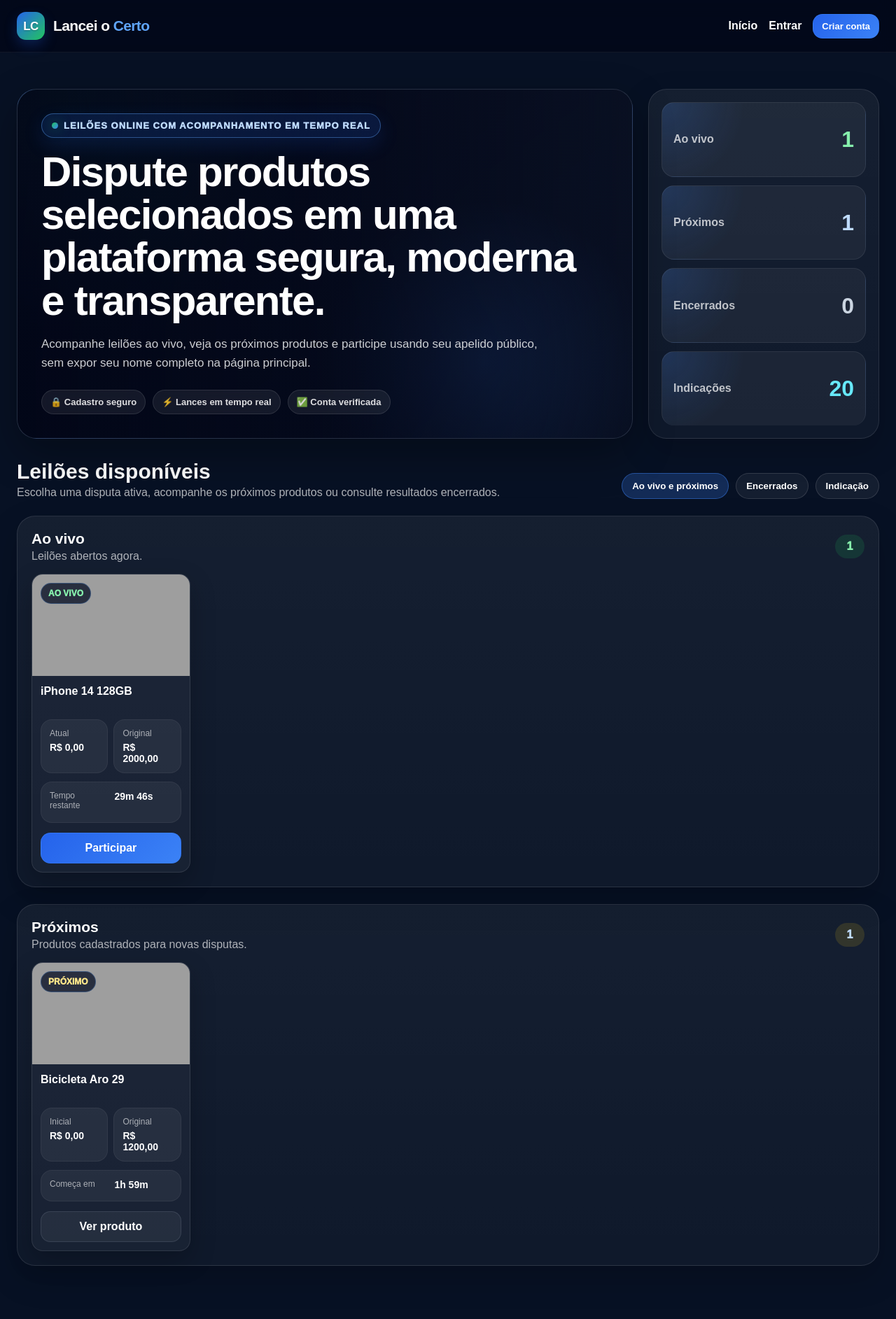
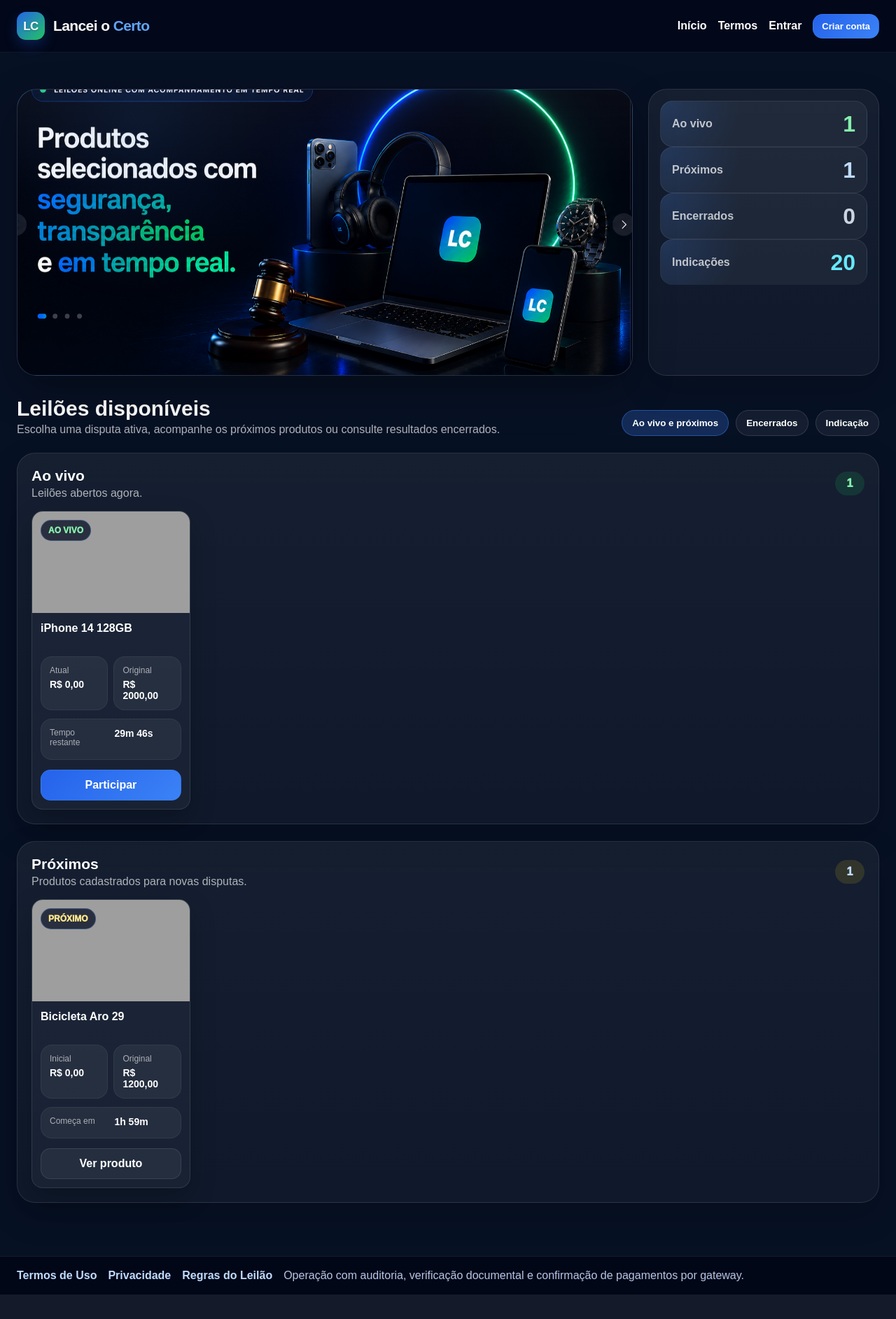
Before and after one commit to vinici459/lanceiocerto, a FastAPI app: page / in a window 1280 px wide. Shown: the whole page at 70% size. After the commit the page ends 1850 px from the top, so only its background shows below. Run offline with FastAPI, Linux system fonts and the light colour scheme; data comes from the database, SQL or seed files in the repository; data that the repository does not hold is empty; grey boxes are pictures that could not be loaded.

Commit message:
hero profissional com imagem animada

```diff
--- a/app.py
+++ b/app.py
@@ -78,6 +78,8 @@ class User(Base):
     document_file_url: Mapped[str] = mapped_column(String(600), default="")
     selfie_file_url: Mapped[str] = mapped_column(String(600), default="")
     verified_at: Mapped[Optional[datetime]] = mapped_column(DateTime, nullable=True)
+    terms_accepted_at: Mapped[Optional[datetime]] = mapped_column(DateTime, nullable=True)
+    privacy_accepted_at: Mapped[Optional[datetime]] = mapped_column(DateTime, nullable=True)
     wallet_balance: Mapped[float] = mapped_column(Float, default=0.0)
     created_at: Mapped[datetime] = mapped_column(DateTime, default=datetime.utcnow)
 
@@ -293,6 +295,21 @@ class CashbackEntry(Base):
     user: Mapped[User] = relationship(foreign_keys=[user_id])
     auction: Mapped[AuctionItem] = relationship(foreign_keys=[auction_id])
 
+
+class AuditLog(Base):
+    __tablename__ = "audit_logs"
+
+    id: Mapped[int] = mapped_column(Integer, primary_key=True)
+    user_id: Mapped[Optional[int]] = mapped_column(ForeignKey("users.id"), nullable=True)
+    action: Mapped[str] = mapped_column(String(80), default="")
+    entity_type: Mapped[str] = mapped_column(String(80), default="")
+    entity_id: Mapped[str] = mapped_column(String(80), default="")
+    ip_address: Mapped[str] = mapped_column(String(80), default="")
+    details: Mapped[str] = mapped_column(Text, default="")
+    created_at: Mapped[datetime] = mapped_column(DateTime, default=datetime.utcnow)
+
+    user: Mapped[Optional[User]] = relationship(foreign_keys=[user_id])
+
 class ProductSuggestionVote(Base):
     __tablename__ = "product_suggestion_votes"
 
@@ -441,6 +458,35 @@ def account_status_label(user: Optional["User"]) -> str:
         return "Documentos em análise"
     return "Documentos pendentes"
 
+
+
+
+def client_ip(request: Request) -> str:
+    forwarded = request.headers.get("x-forwarded-for", "")
+    if forwarded:
+        return forwarded.split(",")[0].strip()[:80]
+    return (request.client.host if request.client else "")[:80]
+
+
+def audit_event(db: Session, request: Request, action: str, user: Optional[User] = None, entity_type: str = "", entity_id: str | int = "", details: str = "") -> None:
+    try:
+        db.add(AuditLog(
+            user_id=getattr(user, "id", None),
+            action=action[:80],
+            entity_type=entity_type[:80],
+            entity_id=str(entity_id)[:80],
+            ip_address=client_ip(request),
+            details=(details or "")[:2000],
+        ))
+    except Exception:
+        pass
+
+
+def validate_cpf_digits(value: str) -> bool:
+    digits = re.sub(r"\D", "", value or "")
+    if len(digits) != 11 or digits == digits[0] * 11:
+        return False
+    return True
 
 def fmt_deadline(dt: Optional[datetime]) -> str:
     if not dt:
@@ -923,6 +969,8 @@ def ensure_columns() -> None:
                 "document_file_url": "VARCHAR(600) DEFAULT ''",
                 "selfie_file_url": "VARCHAR(600) DEFAULT ''",
                 "verified_at": "DATETIME",
+                "terms_accepted_at": "DATETIME",
+                "privacy_accepted_at": "DATETIME",
             }.items():
                 if name not in cols:
                     conn.execute(text(f"ALTER TABLE users ADD COLUMN {name} {ddl}"))
@@ -1242,6 +1290,33 @@ def vote_product_suggestion(request: Request, product_key: str = Form(...)):
     finally:
         db.close()
 
+
+@app.get("/termos-de-uso", response_class=HTMLResponse)
+def terms_page(request: Request):
+    db = SessionLocal()
+    try:
+        return templates.TemplateResponse("legal_terms.html", {"request": request, "user": current_user(request, db)})
+    finally:
+        db.close()
+
+
+@app.get("/politica-de-privacidade", response_class=HTMLResponse)
+def privacy_page(request: Request):
+    db = SessionLocal()
+    try:
+        return templates.TemplateResponse("legal_privacy.html", {"request": request, "user": current_user(request, db)})
+    finally:
+        db.close()
+
+
+@app.get("/regras-do-leilao", response_class=HTMLResponse)
+def auction_rules_page(request: Request):
+    db = SessionLocal()
+    try:
+        return templates.TemplateResponse("legal_rules.html", {"request": request, "user": current_user(request, db)})
+    finally:
+        db.close()
+
 @app.get("/register", response_class=HTMLResponse)
 def register_page(request: Request):
     return templates.TemplateResponse("register.html", {"request": request, "error": None})
@@ -1264,10 +1339,16 @@ async def register(
     state: str = Form(...),
     document_file: UploadFile = File(...),
     selfie_file: UploadFile = File(...),
+    accept_terms: str = Form(""),
+    accept_privacy: str = Form(""),
 ):
     db = SessionLocal()
     try:
         clean_public_name = normalize_public_name(public_name)
+        if accept_terms != "on" or accept_privacy != "on":
+            return templates.TemplateResponse("register.html", {"request": request, "error": "Para criar a conta, é obrigatório aceitar os Termos de Uso e a Política de Privacidade."})
+        if not validate_cpf_digits(cpf):
+            return templates.TemplateResponse("register.html", {"request": request, "error": "Informe um CPF válido com 11 dígitos."})
         if len(clean_public_name) < 3:
             return templates.TemplateResponse("register.html", {"request": request, "error": "Escolha um apelido público com pelo menos 3 caracteres."})
         exists = db.query(User).filter(User.email == email.strip().lower()).first()
@@ -1309,9 +1390,13 @@ async def register(
             selfie_file_url=selfie_url,
             identity_status="pending",
             identity_note="Cadastro enviado. Documentos aguardando análise do administrador.",
+            terms_accepted_at=datetime.utcnow(),
+            privacy_accepted_at=datetime.utcnow(),
             wallet_balance=0.0,
         )
         db.add(user)
+        db.flush()
+        audit_event(db, request, "user.register", user, "user", user.id, "Cadastro criado com documentos pendentes e aceite dos termos.")
         db.commit()
         return RedirectResponse("/login?created=1", status_code=303)
     finally:
@@ -1564,12 +1649,27 @@ def account_add_balance(request: Request, amount: float = Form(...)):
         if amount <= 0:
             raise HTTPException(status_code=400, detail="Valor inválido.")
         # Em produção, o saldo só deve ser creditado por webhook confirmado do gateway de pagamento.
-        db.add(WalletTransaction(user_id=user.id, amount=0.0, kind="deposit_pending", note=f"Depósito solicitado: R$ {fmt_money(amount)}. Aguardando integração/webhook do gateway."))
+        tx = WalletTransaction(user_id=user.id, amount=0.0, kind="deposit_pending", note=f"Depósito solicitado: R$ {fmt_money(amount)}. Aguardando integração/webhook do gateway.")
+        db.add(tx)
+        audit_event(db, request, "wallet.deposit_requested", user, "wallet_transaction", "pending", f"Valor solicitado: R$ {fmt_money(amount)}")
         db.commit()
         return RedirectResponse("/minha-conta?saldo=1", status_code=303)
     finally:
         db.close()
 
+
+
+@app.get("/minha-conta/comprovantes", response_class=HTMLResponse)
+def my_receipts(request: Request):
+    db = SessionLocal()
+    try:
+        user = require_user(request, db)
+        transactions = db.query(WalletTransaction).filter(WalletTransaction.user_id == user.id).order_by(desc(WalletTransaction.created_at)).limit(100).all()
+        orders = db.query(WinnerOrder).filter(WinnerOrder.user_id == user.id).order_by(desc(WinnerOrder.created_at)).limit(100).all()
+        audits = db.query(AuditLog).filter(AuditLog.user_id == user.id).order_by(desc(AuditLog.created_at)).limit(100).all()
+        return templates.TemplateResponse("account_pages.html", {"request": request, "user": user, "section": "receipts", "wallet_transactions": transactions, "orders_raw": orders, "audit_logs": audits})
+    finally:
+        db.close()
 
 @app.get("/minha-conta/cadastro", response_class=HTMLResponse)
 def my_profile(request: Request):
@@ -1712,14 +1812,19 @@ def confirm_payment_flow(
                 note=f"Pagamento do leilão #{order.auction_id}"
             ))
 
-        # ⚠️ PIX/CARTÃO (simulação por enquanto)
+        # PIX/CARTÃO: em homologação, não marca como pago sem webhook real do gateway.
         elif payment_method in ["pix", "card"]:
-            pass  # depois você integra Mercado Pago
-
-        # ✅ Finaliza pagamento
+            order.status = "pending_gateway"
+            order.admin_note = "Pagamento iniciado. Aguardando confirmação oficial do gateway/webhook."
+            audit_event(db, request, "order.payment_gateway_pending", user, "order", order.id, f"Método: {payment_method}")
+            db.commit()
+            return RedirectResponse("/minha-conta/ganhos", status_code=303)
+
+        # Pagamento com saldo interno confirmado.
         order.status = "paid"
         order.paid_at = datetime.utcnow()
-        order.admin_note = "Pagamento confirmado pelo sistema."
+        order.admin_note = "Pagamento confirmado com saldo interno."
+        audit_event(db, request, "order.payment_wallet_confirmed", user, "order", order.id, f"Valor: R$ {fmt_money(order.final_price)}")
 
         db.commit()
 
@@ -1842,6 +1947,7 @@ def admin_dashboard(request: Request):
                 "withdrawal_requests": withdrawal_requests,
                 "support_tickets": support_tickets,
                 "user_audit": user_audit_map(db, users),
+                "audit_logs": db.query(AuditLog).order_by(desc(AuditLog.created_at)).limit(300).all(),
                 "search": search,
                 "finished_auctions": build_finished_auctions(db),
                 "returned_items": returned_items,
@@ -2266,6 +2372,7 @@ def account_request_withdrawal(request: Request, amount: float = Form(...), pix_
         req = WithdrawalRequest(user_id=user.id, amount=amount, pix_key=pix_key.strip(), status="pending")
         db.add(req)
         db.add(WalletTransaction(user_id=user.id, amount=-amount, kind="withdrawal_request", note=f"Solicitação de saque via Pix: {pix_key.strip()}"))
+        audit_event(db, request, "wallet.withdrawal_requested", user, "withdrawal", "pending", f"Valor: R$ {fmt_money(amount)}")
         db.commit()
         return RedirectResponse("/minha-conta", status_code=303)
     finally:
@@ -2304,6 +2411,7 @@ def admin_verify_user(request: Request, user_id: int, note: str = Form("")):
         user.identity_status = "verified"
         user.identity_note = note.strip()
         user.verified_at = datetime.utcnow()
+        audit_event(db, request, "kyc.verified", user, "user", user.id, note.strip())
         db.commit()
         return RedirectResponse("/admin#admin-users", status_code=303)
     finally:
--- a/templates/base.html
+++ b/templates/base.html
@@ -91,6 +91,7 @@
 
         <a href="/logout">Sair</a>
       {% else %}
+        <a href="/termos-de-uso">Termos</a>
         <a href="/login">Entrar</a>
         <a href="/register" class="btn small">Criar conta</a>
       {% endif %}
@@ -105,5 +106,14 @@
 
 <script src="/static/app.js"></script>
 
+<footer class="site-footer-legal">
+  <div class="container">
+    <a href="/termos-de-uso">Termos de Uso</a>
+    <a href="/politica-de-privacidade">Privacidade</a>
+    <a href="/regras-do-leilao">Regras do Leilão</a>
+    <span>Operação com auditoria, verificação documental e confirmação de pagamentos por gateway.</span>
+  </div>
+</footer>
+<style>.site-footer-legal{border-top:1px solid rgba(255,255,255,.08);background:rgba(2,6,23,.88);padding:18px 0;color:#b7c6e6}.site-footer-legal .container{display:flex;gap:16px;flex-wrap:wrap;align-items:center}.site-footer-legal a{color:#bfdbfe;text-decoration:none;font-weight:800}</style>
 </body>
 </html>
--- a/templates/index.html
+++ b/templates/index.html
@@ -4,23 +4,22 @@
 <section class="container lc-home">
 
   <div class="lc-hero lc-hero-pro">
-    <div class="lc-hero-copy hero-banner">
-      <div class="hero-overlay-content">
-        <span class="eyebrow">Leilões online com acompanhamento em tempo real</span>
+    <div class="lc-hero-copy hero-slider" data-hero-slider>
+      <div class="hero-slides">
+        <div class="hero-slide active" data-slide-time="6500">
+          <img src="/static/lanceio_hero_slide_01.png" alt="Produtos selecionados com segurança, transparência e em tempo real">
+        </div>
 
-        <h1>Dispute produtos selecionados em uma plataforma segura, moderna e transparente.</h1>
+        {# Para adicionar novas artes depois, basta duplicar o bloco abaixo e trocar o arquivo da imagem.
+        <div class="hero-slide" data-slide-time="6500">
+          <img src="/static/lanceio_hero_slide_02.png" alt="Nova campanha Lancei o Certo">
+        </div>
+        #}
+      </div>
 
-        <p>
-          Acompanhe leilões ao vivo, veja os próximos produtos e participe usando seu apelido público,
-          sem expor seu nome completo na página principal.
-        </p>
-
-        <div class="hero-trust-row">
-          <span>🔒 Cadastro seguro</span>
-          <span>⚡ Lances em tempo real</span>
-          <span>✅ Conta verificada</span>
-        </div>
-      </div>
+      <button class="hero-arrow hero-prev" type="button" aria-label="Imagem anterior">‹</button>
+      <button class="hero-arrow hero-next" type="button" aria-label="Próxima imagem">›</button>
+      <div class="hero-dots" aria-label="Navegação das imagens"></div>
     </div>
 
     <aside class="lc-market-card">
@@ -290,6 +289,60 @@ document.addEventListener("DOMContentLoaded", function () {
   const searchInput = document.getElementById("auctionSearch");
   const noResults = document.getElementById("noSearchResults");
 
+  const heroSlider = document.querySelector("[data-hero-slider]");
+  if (heroSlider) {
+    const slides = Array.from(heroSlider.querySelectorAll(".hero-slide"));
+    const dotsWrap = heroSlider.querySelector(".hero-dots");
+    const prevBtn = heroSlider.querySelector(".hero-prev");
+    const nextBtn = heroSlider.querySelector(".hero-next");
+    let heroIndex = 0;
+    let heroTimer = null;
+
+    function buildHeroDots() {
+      if (!dotsWrap) return;
+      dotsWrap.innerHTML = "";
+      slides.forEach((_, index) => {
+        const dot = document.createElement("button");
+        dot.type = "button";
+        dot.className = index === 0 ? "active" : "";
+        dot.setAttribute("aria-label", `Ir para imagem ${index + 1}`);
+        dot.addEventListener("click", () => showHeroSlide(index, true));
+        dotsWrap.appendChild(dot);
+      });
+    }
+
+    function showHeroSlide(index, userAction = false) {
+      if (!slides.length) return;
+      heroIndex = (index + slides.length) % slides.length;
+      slides.forEach((slide, i) => slide.classList.toggle("active", i === heroIndex));
+      dotsWrap?.querySelectorAll("button").forEach((dot, i) => dot.classList.toggle("active", i === heroIndex));
+      if (userAction) restartHeroTimer();
+    }
+
+    function nextHeroSlide() {
+      showHeroSlide(heroIndex + 1);
+    }
+
+    function restartHeroTimer() {
+      clearInterval(heroTimer);
+      const activeSlide = slides[heroIndex];
+      const delay = parseInt(activeSlide?.getAttribute("data-slide-time") || "6500", 10);
+      if (slides.length > 1) heroTimer = setInterval(nextHeroSlide, delay);
+    }
+
+    buildHeroDots();
+    prevBtn?.addEventListener("click", () => showHeroSlide(heroIndex - 1, true));
+    nextBtn?.addEventListener("click", () => showHeroSlide(heroIndex + 1, true));
+    showHeroSlide(0);
+    restartHeroTimer();
+
+    if (slides.length <= 1) {
+      prevBtn?.classList.add("hidden");
+      nextBtn?.classList.add("hidden");
+      dotsWrap?.classList.add("hidden");
+    }
+  }
+
   buttons.forEach((button) => {
     button.addEventListener("click", function () {
       const target = this.getAttribute("data-home-target");
@@ -377,113 +430,131 @@ document.addEventListener("DOMContentLoaded", function () {
   box-shadow: 0 18px 46px rgba(0,0,0,.18);
 }
 
-.hero-banner {
+.hero-slider {
   position: relative;
   overflow: hidden;
   min-height: 410px;
-  padding: 36px;
-  display: flex;
-  align-items: center;
   isolation: isolate;
-  background:
-    linear-gradient(90deg, rgba(3, 7, 18, .92) 0%, rgba(7, 20, 45, .78) 44%, rgba(7, 20, 45, .38) 100%),
-    url("/static/hero-auction.jpg") center right / cover no-repeat;
+  padding: 0;
+  background: #020817;
 }
 
-.hero-banner::before {
-  content: "";
+.hero-slides,
+.hero-slide {
   position: absolute;
-  inset: -8%;
-  background:
-    radial-gradient(circle at 18% 18%, rgba(34,197,94,.22), transparent 28%),
-    radial-gradient(circle at 72% 34%, rgba(59,130,246,.24), transparent 30%),
-    url("/static/hero-auction.jpg") center right / cover no-repeat;
-  opacity: .72;
-  transform: scale(1);
-  animation: heroPhotoMove 18s ease-in-out infinite alternate;
-  z-index: -3;
+  inset: 0;
 }
 
-.hero-banner::after {
+.hero-slide {
+  opacity: 0;
+  pointer-events: none;
+  transform: scale(1.018);
+  transition: opacity .75s ease, transform 6.5s ease;
+}
+
+.hero-slide.active {
+  opacity: 1;
+  pointer-events: auto;
+  transform: scale(1);
+}
+
+.hero-slide img {
+  width: 100%;
+  height: 100%;
+  display: block;
+  object-fit: cover;
+  object-position: center;
+  animation: heroImageFloat 8s ease-in-out infinite alternate;
+}
+
+.hero-slider::after {
   content: "";
   position: absolute;
   inset: 0;
+  pointer-events: none;
   background:
-    linear-gradient(90deg, rgba(2,6,23,.94) 0%, rgba(2,6,23,.78) 48%, rgba(2,6,23,.36) 100%),
-    radial-gradient(circle at 12% 12%, rgba(34,197,94,.20), transparent 34%),
-    radial-gradient(circle at 76% 78%, rgba(59,130,246,.22), transparent 30%);
-  z-index: -2;
+    linear-gradient(180deg, rgba(255,255,255,.035), rgba(255,255,255,0) 34%),
+    radial-gradient(circle at 20% 12%, rgba(59,130,246,.12), transparent 32%);
+  z-index: 2;
 }
 
-.hero-overlay-content {
-  max-width: 780px;
+.hero-arrow {
+  position: absolute;
+  top: 50%;
+  z-index: 4;
+  width: 42px;
+  height: 42px;
+  transform: translateY(-50%);
+  border: 1px solid rgba(255,255,255,.14);
+  border-radius: 999px;
+  background: rgba(2,6,23,.48);
+  color: #fff;
+  font-size: 34px;
+  line-height: 1;
+  display: grid;
+  place-items: center;
+  cursor: pointer;
+  backdrop-filter: blur(12px);
+  transition: .18s ease;
 }
 
-.eyebrow {
-  display: inline-flex;
-  align-items: center;
-  gap: 8px;
-  margin-bottom: 18px;
-  padding: 9px 14px;
-  border-radius: 999px;
-  border: 1px solid rgba(96,165,250,.42);
-  background: rgba(37,99,235,.16);
-  color: #bfdbfe;
-  font-size: 13px;
-  font-weight: 950;
-  text-transform: uppercase;
-  letter-spacing: .08em;
-  box-shadow: 0 10px 28px rgba(37,99,235,.16);
+.hero-arrow:hover {
+  background: rgba(59,130,246,.22);
+  border-color: rgba(59,130,246,.42);
 }
 
-.eyebrow::before {
-  content: "";
-  width: 9px;
-  height: 9px;
-  border-radius: 50%;
-  background: linear-gradient(135deg, #22c55e, #3b82f6);
-  box-shadow: 0 0 18px rgba(34,197,94,.55);
+.hero-prev {
+  left: 16px;
 }
 
-.lc-hero h1 {
-  max-width: 850px;
-  margin: 0 0 18px;
-  font-size: clamp(36px, 4.7vw, 60px);
-  line-height: 1.02;
-  letter-spacing: -1.7px;
-  color: #fff;
+.hero-next {
+  right: 16px;
 }
 
-.lc-hero p {
-  max-width: 720px;
-  margin: 0;
-  color: rgba(255,255,255,.80);
-  font-size: 17px;
-  line-height: 1.62;
-}
-
-.hero-trust-row {
+.hero-dots {
+  position: absolute;
+  left: 50%;
+  bottom: 18px;
+  z-index: 4;
+  transform: translateX(-50%);
   display: flex;
-  flex-wrap: wrap;
-  gap: 10px;
-  margin-top: 24px;
-}
-
-.hero-trust-row span {
-  padding: 9px 12px;
+  gap: 8px;
+  padding: 8px 10px;
   border-radius: 999px;
-  border: 1px solid rgba(255,255,255,.11);
-  background: rgba(255,255,255,.07);
-  color: rgba(255,255,255,.86);
-  font-size: 13px;
-  font-weight: 850;
+  background: rgba(2,6,23,.28);
   backdrop-filter: blur(10px);
 }
 
-@keyframes heroPhotoMove {
+.hero-dots button {
+  width: 8px;
+  height: 8px;
+  padding: 0;
+  border: none;
+  border-radius: 999px;
+  background: rgba(255,255,255,.34);
+  cursor: pointer;
+  transition: .18s ease;
+}
+
+.hero-dots button.active {
+  width: 24px;
+  background: linear-gradient(135deg, #3b82f6, #22c55e);
+}
+
+.hero-arrow.hidden,
+.hero-dots.hidden {
+  display: none;
+}
+
+@keyframes heroImageFloat {
   from {
-    transform: scale(1.02) translate3d(0, 0, 0);
+    transform: scale(1.01) translate3d(0, 0, 0);
   }
+  to {
+    transform: scale(1.045) translate3d(-8px, -4px, 0);
+  }
+}
+
   to {
     transform: scale(1.10) translate3d(-18px, -8px, 0);
   }
@@ -813,10 +884,14 @@ document.addEventListener("DOMContentLoaded", function () {
     grid-template-columns: 1fr;
   }
 
-  .hero-banner {
-    min-height: 430px;
-    padding: 28px;
-    background-position: center;
+  .hero-slider {
+    min-height: 280px;
+  }
+
+  .hero-arrow {
+    width: 36px;
+    height: 36px;
+    font-size: 28px;
   }
 
   .lc-toolbar,
```
Also changed, not shown: templates/account_pages.html (+7 -1 lines), templates/admin.html (+16 -0 lines), static/lanceio_hero_slide_01.png (added).
